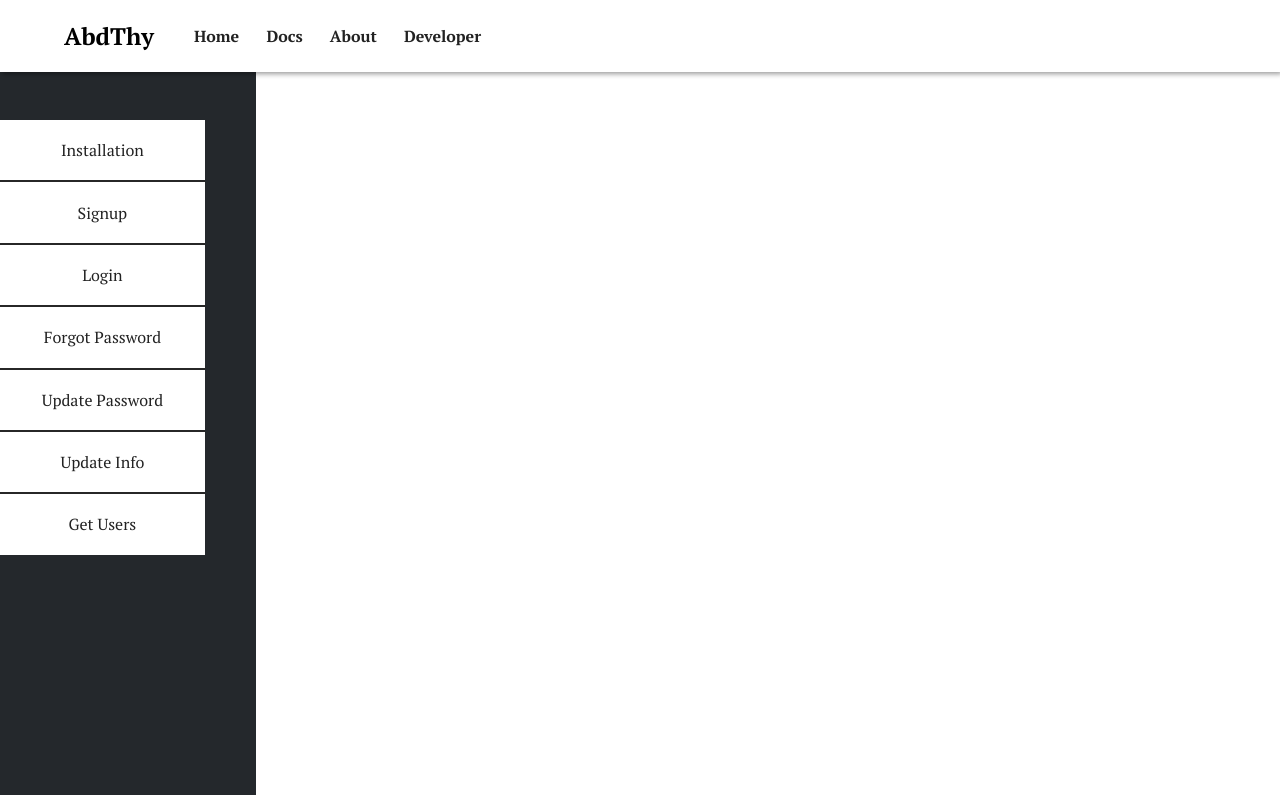
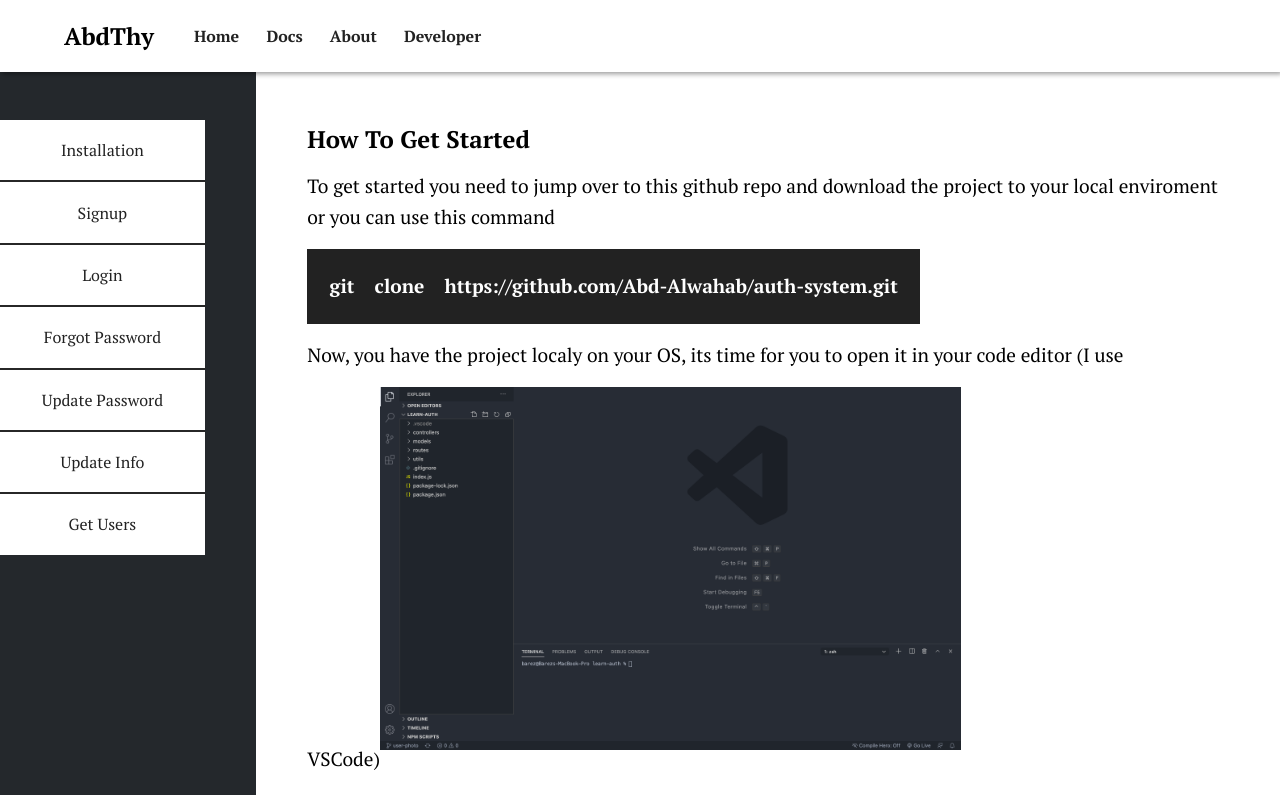
Before and after one commit to Abd-Alwahab/backend-api-auth-system-docs, a React (Create React App) app: page /docs in a window 1280 px wide. Shown: the top 795 px of the page. Built offline with nearby package versions, Linux system fonts and the light colour scheme.

Commit message:
clean up

```diff
--- a/src/pages/Docs.js
+++ b/src/pages/Docs.js
@@ -16,6 +16,7 @@ export default function Docs({ match }) {
       <SubNavList match={match} />
 
       <div className="docs_content">
+        <Route path={`${match.path}/`} exact component={Installation} />
         <Route path={`${match.path}/installation`} component={Installation} />
         <Route path={`${match.path}/signup`} component={Signup} />
         <Route path={`${match.path}/login`} component={Login} />
```
Also changed, not shown: 1 other file (tests, documents, lock files or other folders).
